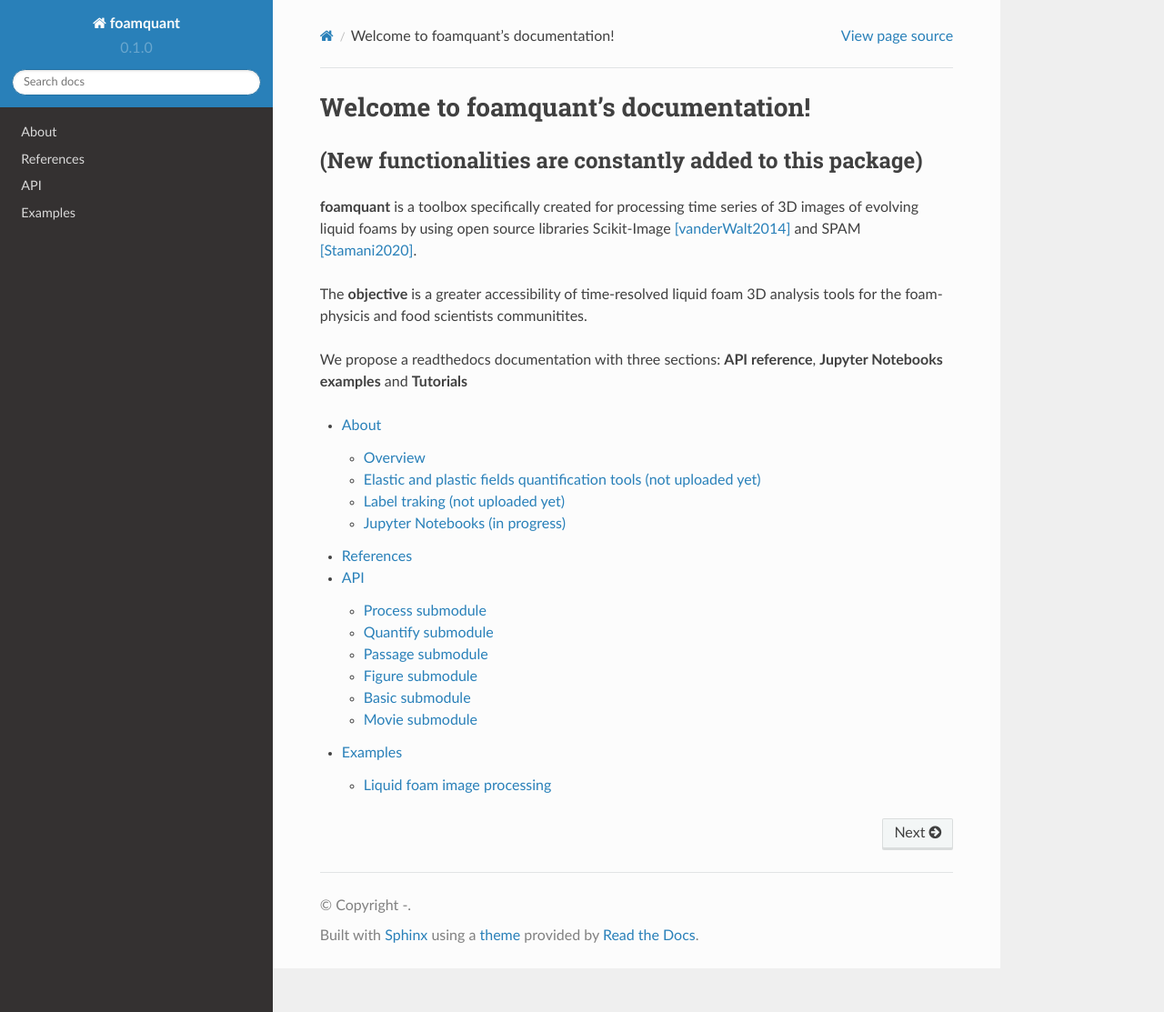
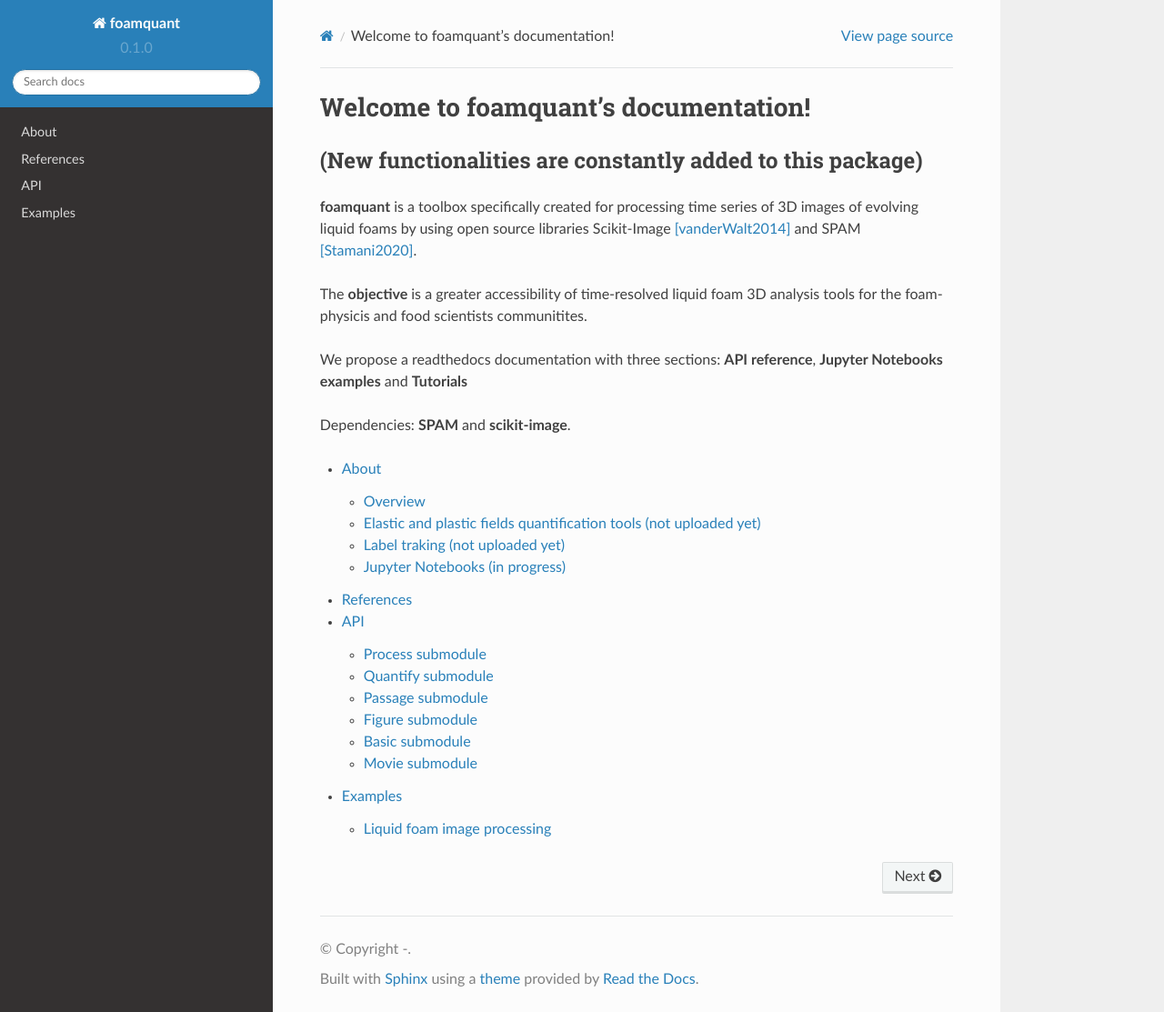
Before and after one commit to floschott/foamquant, a Sphinx documentation site: the page built from docs/source/index.rst, in a window 1280 px wide and 1113 px high. Shown: the whole window at 91% size. Built offline with Sphinx 7.4.7 and the Read the Docs theme 2.0.0, drawn with Linux system fonts in a browser that asks for light colours.

Commit message:
Update index.rst

```diff
--- a/docs/source/index.rst
+++ b/docs/source/index.rst
@@ -10,6 +10,9 @@ The **objective** is a greater accessibility of time-resolved liquid foam 3D ana
 We propose a readthedocs documentation with three sections: **API reference**, **Jupyter Notebooks examples** and  **Tutorials**
 
 
+Dependencies: **SPAM** and **scikit-image**.
+
+
 .. toctree::
    :maxdepth: 2
 
```
